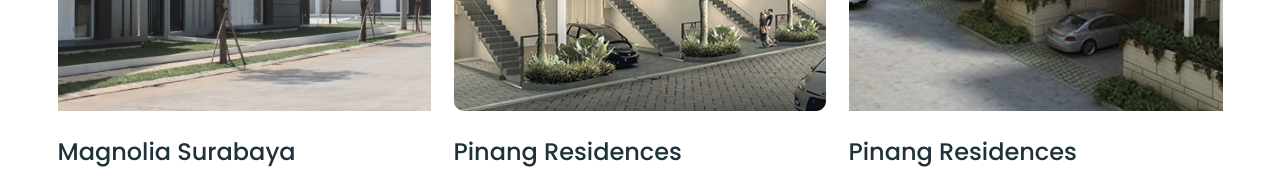
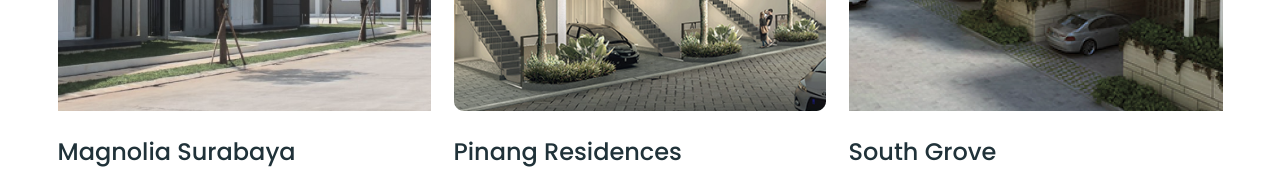
Before and after one commit to jaber-2004/omah-c, a website: page index.html in a window 1280 px wide. Shown: the part 3140-3325 px from the top of the page. Drawn offline with Linux system fonts and the light colour scheme.

Commit message:
complete

```diff
--- a/index.html
+++ b/index.html
@@ -229,7 +229,7 @@
               <h4
                 class="text-[#203239] text-2xl font-medium font-poppind mt-6.25"
               >
-                Pinang Residences
+               South Grove
               </h4>
               <p
                 class="text-[#203239] text-base font-light font-poppind w-89 leading-7.5 mt-5"
```
